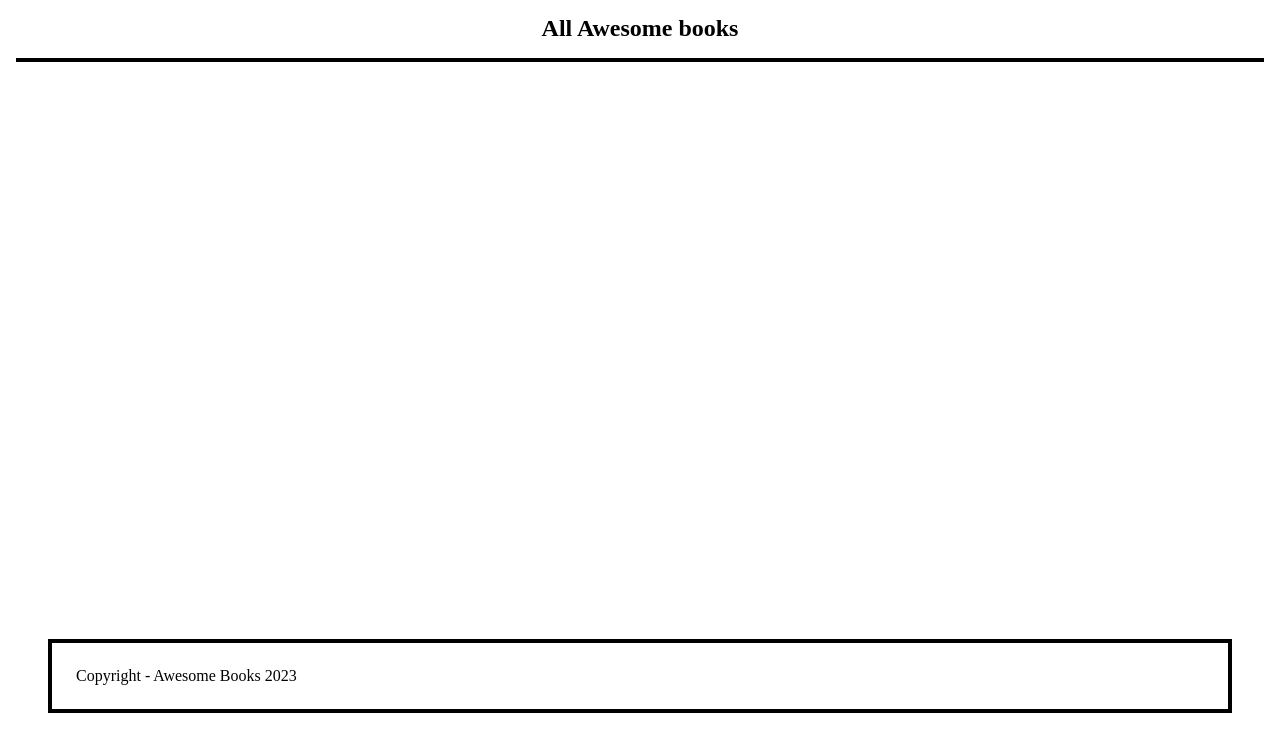
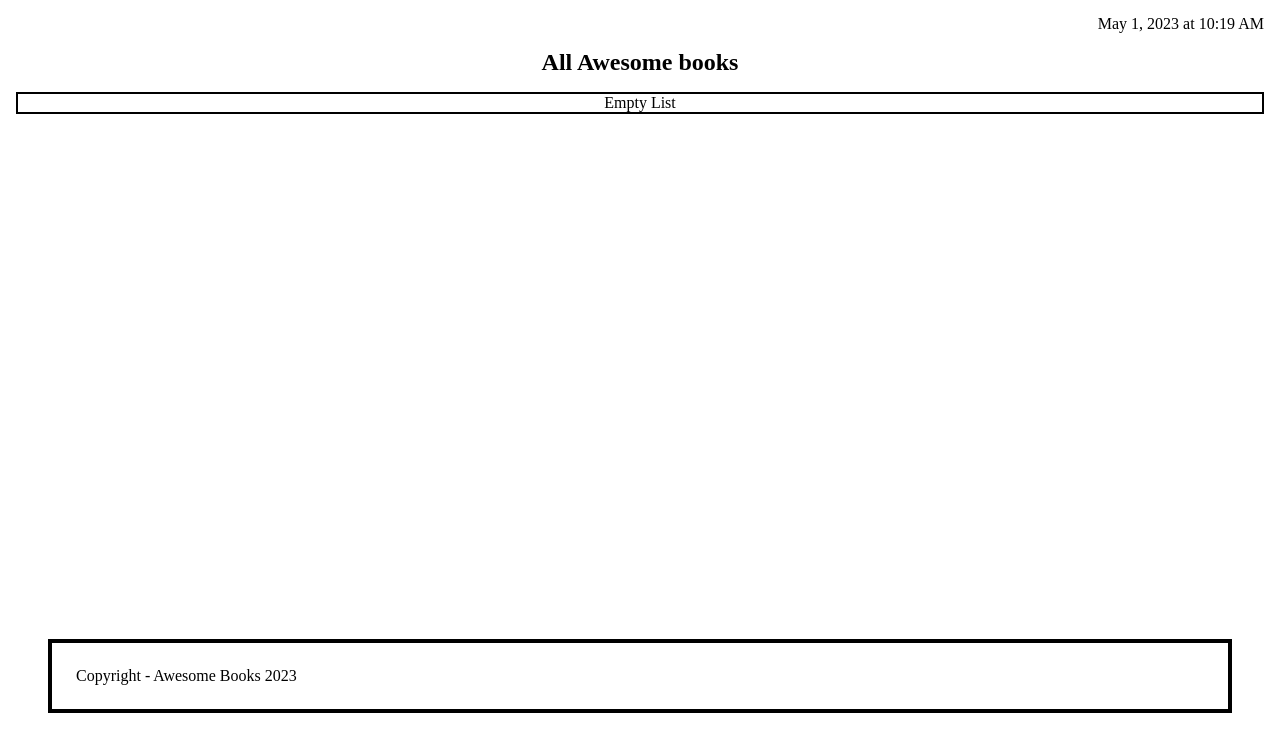
Before and after one commit to Mar12358/ES6-Awesome-Books, a website with bundled scripts: page index.html in a window 1280 px wide. Shown: the part 71-800 px from the top of the page. Built offline with nearby package versions, Linux system fonts and the light colour scheme.

Commit message:
Add type="module"

```diff
--- a/index.html
+++ b/index.html
@@ -66,6 +66,6 @@
 <footer id="copyright">
   <p class="copyright-paragraph">Copyright - Awesome Books 2023</p>
 </footer>
-  <script src="/index.js"></script>
+  <script type="module" src="/index.js"></script>
 </body>
 </html>
```
